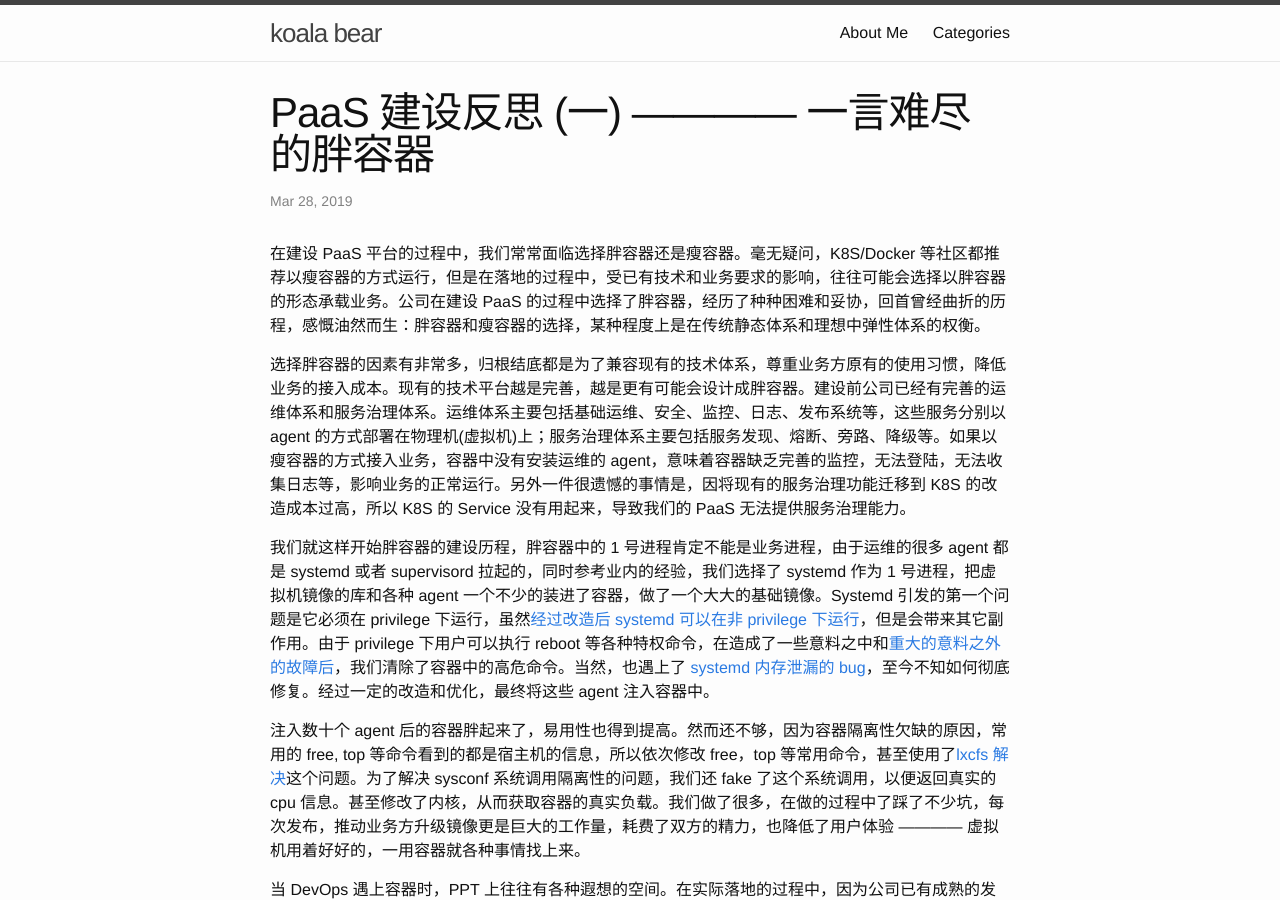
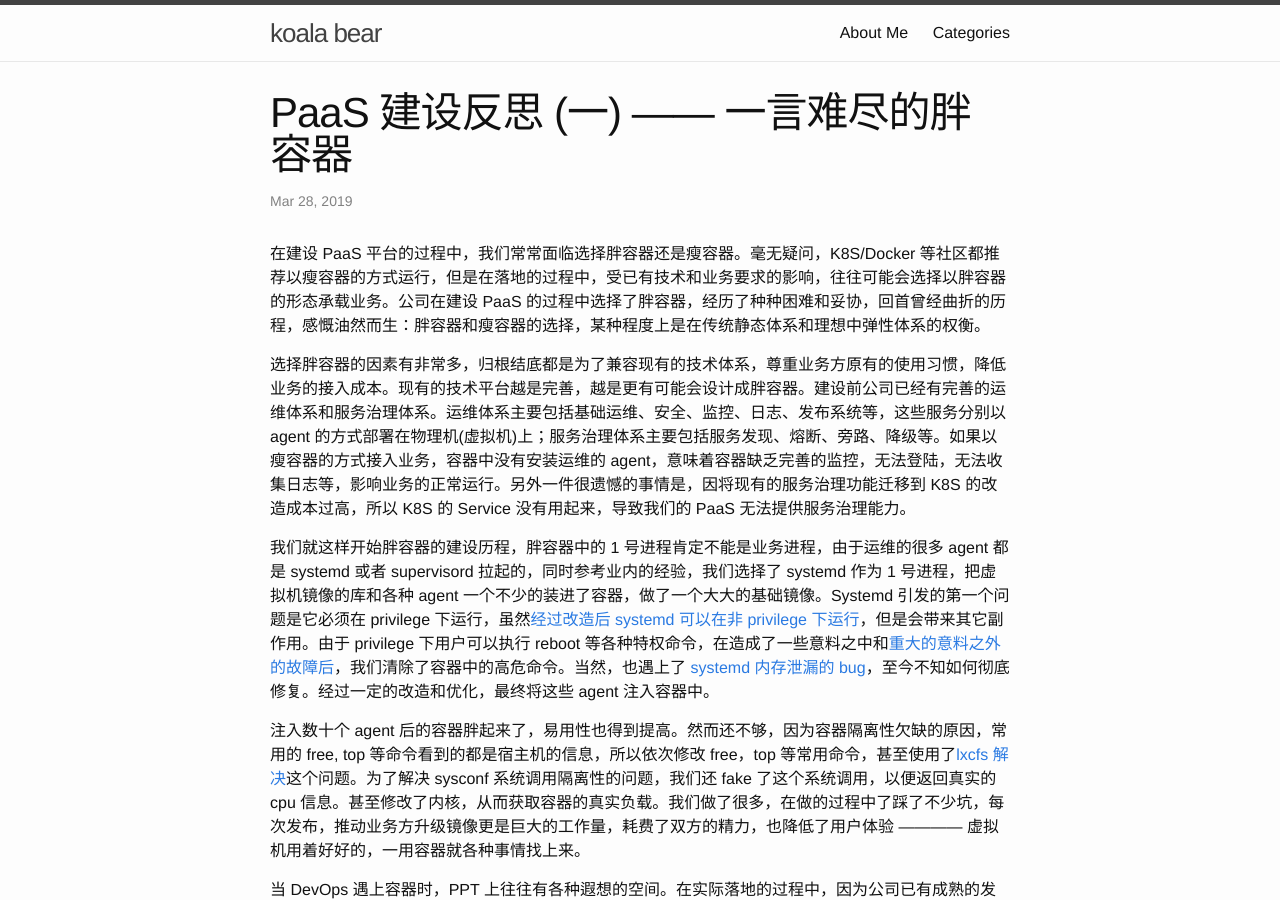
Before and after one commit to DeliangFan/deliangfan.github.io, a Jekyll site: the page built from _posts/2019-03-28-thin_or_fat_container.md, in a window 1280 px wide and 900 px high. Built offline with Jekyll 4.4.1, drawn with Linux system fonts in a browser that asks for light colours; comment, search, counter and statistics services are not loaded.

Commit message:
update some __

```diff
--- a/_posts/2019-03-28-thin_or_fat_container.md
+++ b/_posts/2019-03-28-thin_or_fat_container.md
@@ -1,6 +1,6 @@
 ---
 layout: post
-title:  "PaaS 建设反思 (一) ———— 一言难尽的胖容器"
+title:  "PaaS 建设反思 (一) —— 一言难尽的胖容器"
 categories: Kubernetes
 ---
 
```
